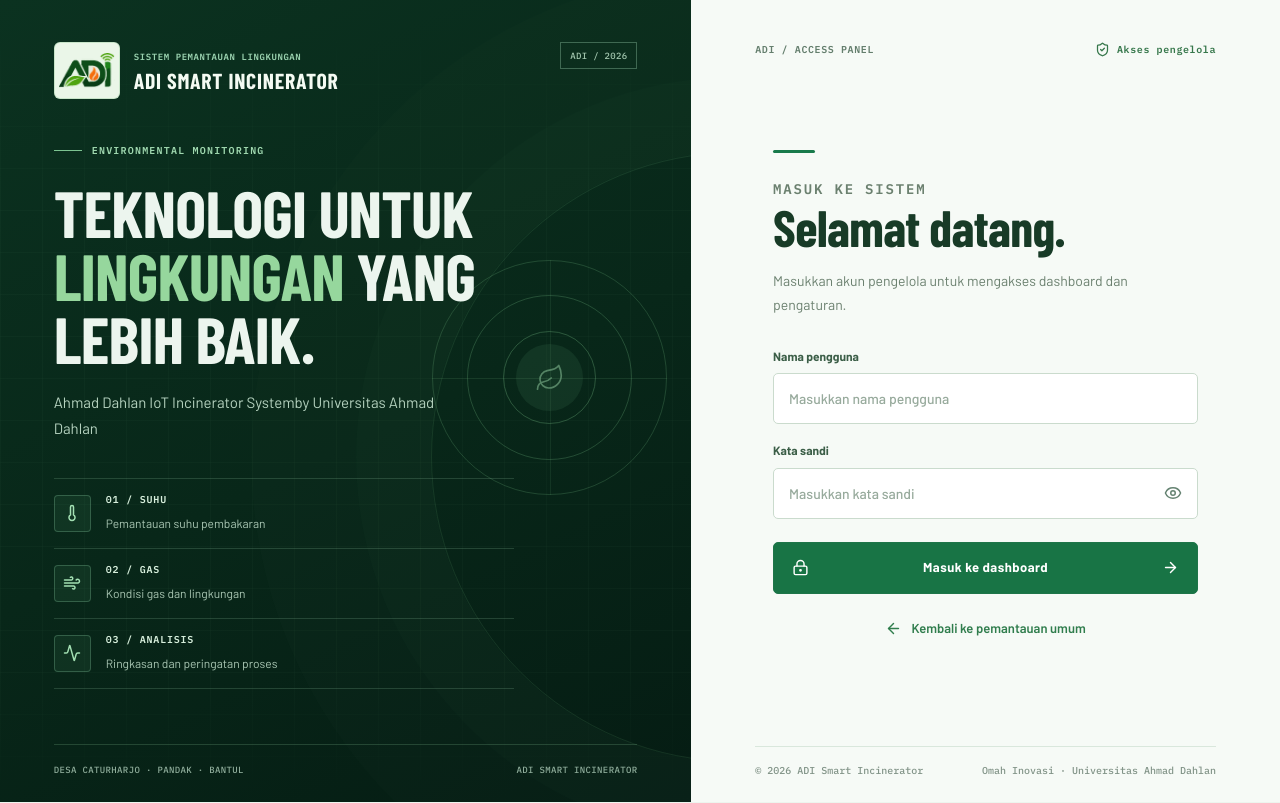
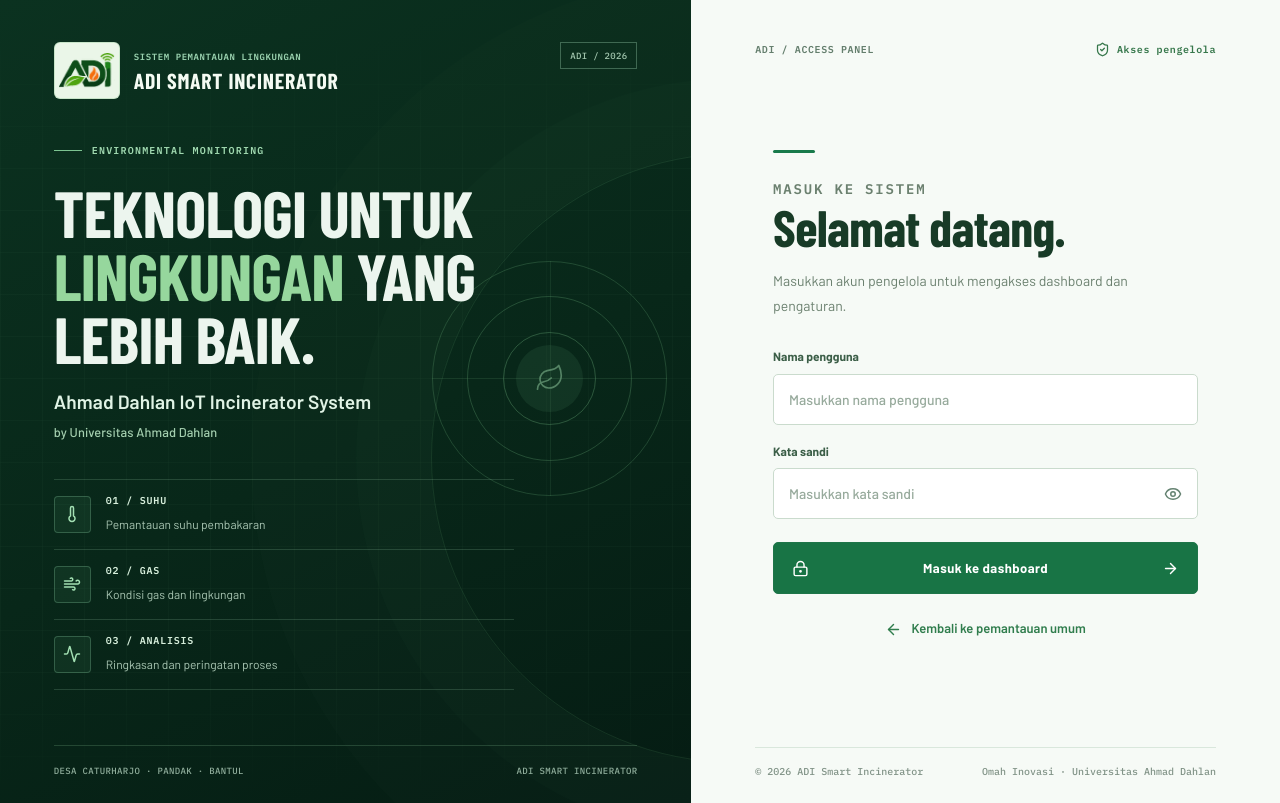
Before and after one commit to jrcoreid-repo/IoT_Incenerator_2026, a Next.js app: page /login in a window 1280 px wide. Built offline with nearby package versions, Linux system fonts and the light colour scheme; a web font is replaced by a local one.

Commit message:
style: format university identity as two-line login subtitle

```diff
--- a/app/globals.css
+++ b/app/globals.css
@@ -664,3 +664,19 @@ button:focus-visible,a:focus-visible,summary:focus-visible {outline:2px solid va
   .login-access-submit {transition:none;}
   .login-access-submit:hover:not(:disabled) {transform:none;}
 }
+
+/* Login identity subtitle, replacing the introductory paragraph. */
+.login-visual-content > .login-visual-system {
+  display:flex;
+  flex-direction:column;
+  gap:7px;
+  max-width:460px;
+  margin:0 0 36px;
+  color:#e0f3e5;
+  font:600 clamp(16px,1.5vw,21px)/1.35 var(--font-ui);
+  letter-spacing:.005em;
+}
+.login-visual-system span {
+  color:#a4cfaf;
+  font:500 clamp(12px,1vw,14px)/1.6 var(--font-ui);
+}
```
